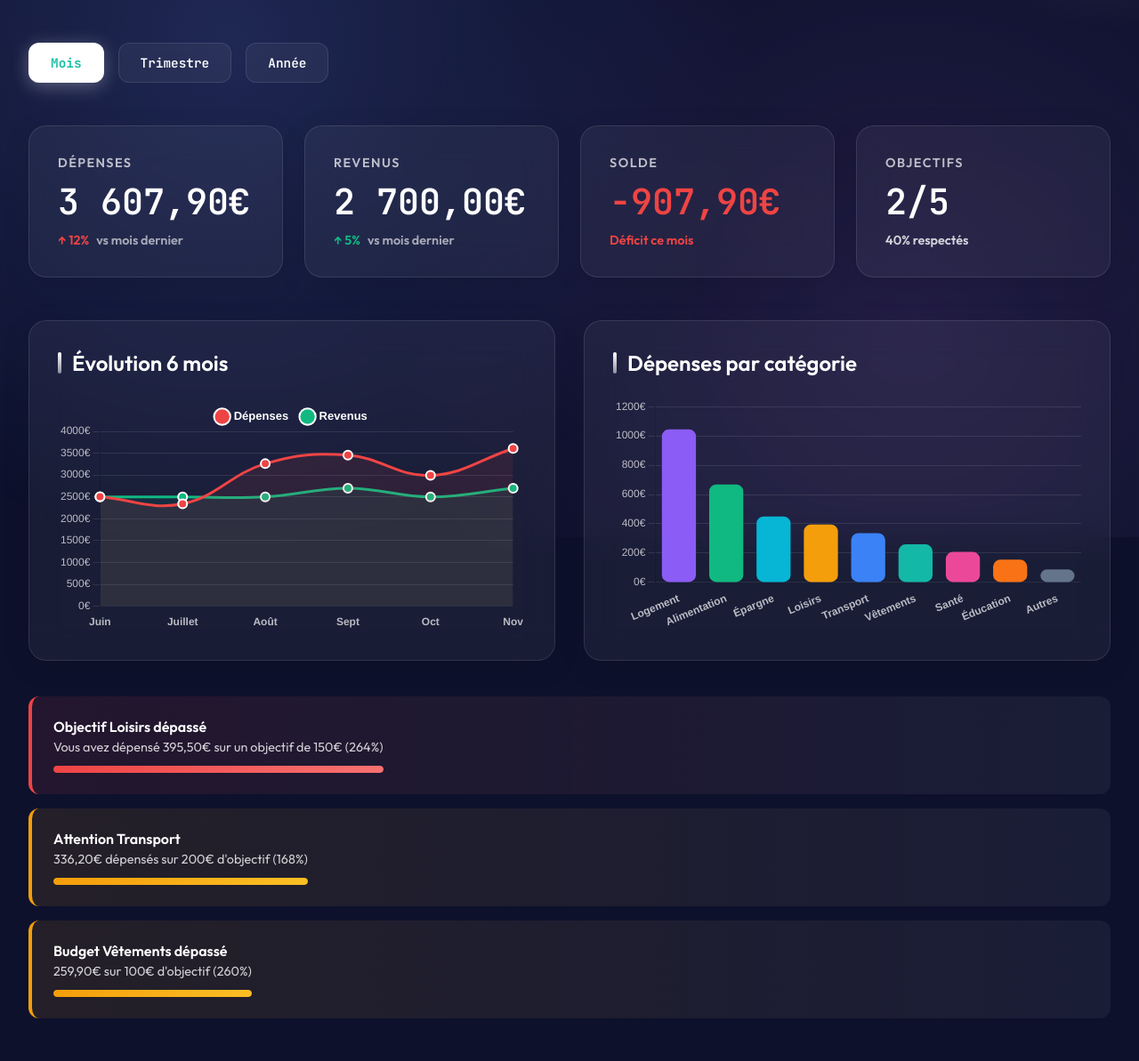
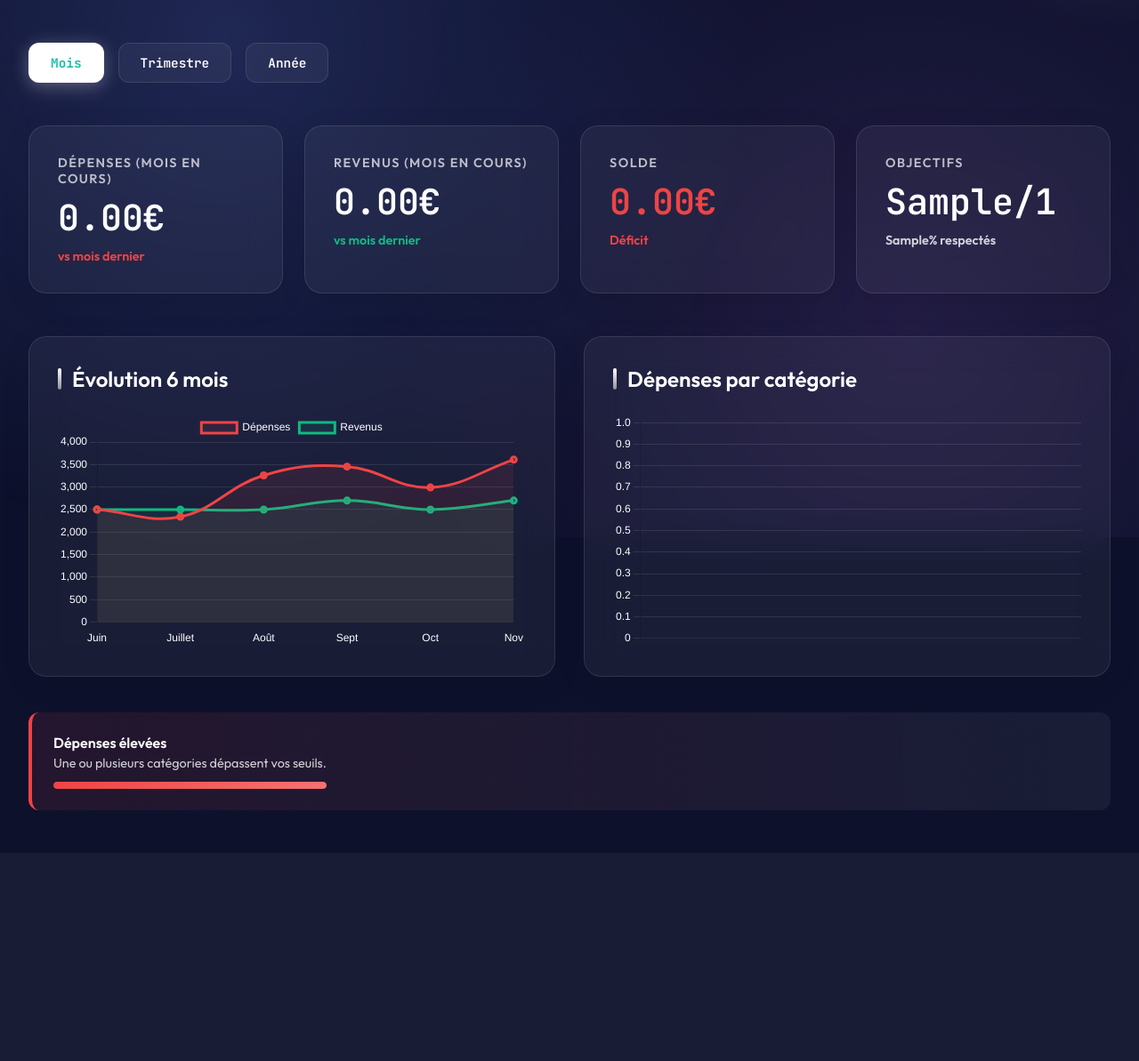
Before and after one commit to aferrah/Budgeometre, a Flask app: template templates/budget-dashboard.html in a window 1280 px wide. Shown: the part 196-1389 px from the top of the page at 89% size. After the commit the page ends 1107 px from the top, so only its background shows below. Run offline with Flask 3, Linux system fonts and the light colour scheme; the template is opened without the code that fills it: most values are stand-ins (such as "Sample title", 1, 10 or a date in 2020).

Commit message:
ajout du backend pour le dashboard budget

```diff
--- a/app.py
+++ b/app.py
@@ -1,6 +1,7 @@
 from flask import Flask, render_template, request, redirect, url_for
 from flask_sqlalchemy import SQLAlchemy
 from datetime import datetime
+from sqlalchemy import func
 
 app = Flask(__name__)
 
@@ -172,7 +173,7 @@ def list_transactions():
         lignes.append(f"{t.dateTransaction} - {t.titre} : {t.montant}€ (cat: {t.categorie.nom})")
     return "<br>".join(lignes) if lignes else "Aucune transaction pour l'instant."
 
-@app.route("/mes-depenses", methods=["GET", "POST"])
+'''@app.route("/mes-depenses", methods=["GET", "POST"])
 def mes_depenses():
     # --- 1) Traitement du formulaire (POST) ---
     if request.method == "POST":
@@ -215,6 +216,84 @@ def mes_depenses():
         "mes_depenses.html",
         transactions=transactions,
         categories=categories
+    )'''
+
+@app.route("/mes-depenses")
+def mes_depenses():
+    now = datetime.utcnow()
+    start_of_month = datetime(now.year, now.month, 1)
+
+    # Total dépenses (montants négatifs) du mois
+    total_depenses_raw = db.session.query(
+        func.coalesce(func.sum(Transaction.montant), 0)
+    ).filter(
+        Transaction.montant < 0,
+        Transaction.dateTransaction >= start_of_month
+    ).scalar()
+
+    # Total revenus (montants positifs) du mois
+    total_revenus_raw = db.session.query(
+        func.coalesce(func.sum(Transaction.montant), 0)
+    ).filter(
+        Transaction.montant > 0,
+        Transaction.dateTransaction >= start_of_month
+    ).scalar()
+
+    total_depenses = float(-total_depenses_raw)  # on affiche un nombre positif
+    total_revenus = float(total_revenus_raw)
+    solde = total_revenus - total_depenses
+
+    # Dépenses par catégorie pour le mois courant
+    depenses_par_categorie = (
+        db.session.query(
+            Categorie.nom,
+            func.coalesce(func.sum(Transaction.montant), 0)
+        )
+        .join(Transaction)
+        .filter(
+            Transaction.montant < 0,
+            Transaction.dateTransaction >= start_of_month
+        )
+        .group_by(Categorie.idCategorie)
+        .all()
+    )
+
+    # On transforme en dict { "Logement": 1045.0, ... } avec valeurs positives
+    depenses_par_categorie_dict = {
+        nom: float(-montant) for nom, montant in depenses_par_categorie
+    }
+
+    # Objectifs (très simple : on regarde si les dépenses de la catégorie dépassent l'objectif mensuel)
+    objectifs = Objectif.query.all()
+    nb_objectifs = len(objectifs)
+    objectifs_respectes = 0
+
+    for obj in objectifs:
+        depense_cat_raw = db.session.query(
+            func.coalesce(func.sum(Transaction.montant), 0)
+        ).filter(
+            Transaction.idCategorie == obj.idCategorie,
+            Transaction.montant < 0,
+            Transaction.dateTransaction >= start_of_month
+        ).scalar()
+
+        depense_cat = float(-depense_cat_raw)
+        if depense_cat <= float(obj.montant):
+            objectifs_respectes += 1
+
+    ratio_objectifs = int(
+        round(100 * objectifs_respectes / nb_objectifs)
+    ) if nb_objectifs > 0 else 0
+
+    return render_template(
+        "budget-dashboard.html",
+        total_depenses=total_depenses,
+        total_revenus=total_revenus,
+        solde=solde,
+        objectifs_respectes=objectifs_respectes,
+        nb_objectifs=nb_objectifs,
+        ratio_objectifs=ratio_objectifs,
+        depenses_par_categorie_dict=depenses_par_categorie_dict,
     )
 
 
--- a/templates/budget-dashboard.html
+++ b/templates/budget-dashboard.html
@@ -4,12 +4,16 @@
     <meta charset="UTF-8">
     <meta name="viewport" content="width=device-width, initial-scale=1.0">
     <title>Budgeomètre - Analytics</title>
+
     <script src="https://cdn.jsdelivr.net/npm/chart.js"></script>
+
     <link rel="preconnect" href="https://fonts.googleapis.com">
-    <link rel="stylesheet" href="../static/css/budget-dashboard.css">
+    <link rel="stylesheet" href="{{ url_for('static', filename='css/budget-dashboard.css') }}">
     <link rel="preconnect" href="https://fonts.gstatic.com" crossorigin>
+
     <link href="https://fonts.googleapis.com/css2?family=Outfit:wght@300;400;600;700&family=JetBrains+Mono:wght@400;600&display=swap" rel="stylesheet">
 </head>
+
 <body>
     <div class="container">
         <header>
@@ -23,44 +27,57 @@
             <button class="period-btn" onclick="changePeriod('year')">Année</button>
         </div>
 
-        <!-- Stats Cards -->
+        <!-- ------------------ CARDS ------------------ -->
         <div class="stats-grid">
+
+            <!-- Dépenses -->
             <div class="glass-card stat-card">
-                <div class="stat-label">Dépenses</div>
-                <div class="stat-value" id="totalExpenses">3 607,90€</div>
+                <div class="stat-label">Dépenses (mois en cours)</div>
+                <div class="stat-value">
+                    {{ '%.2f'|format(total_depenses) }}€
+                </div>
                 <div class="stat-change down">
-                    <span>↑ 12%</span>
-                    <span style="color: rgba(255,255,255,0.6);">vs mois dernier</span>
+                    <span>vs mois dernier</span>
                 </div>
             </div>
 
+            <!-- Revenus -->
             <div class="glass-card stat-card">
-                <div class="stat-label">Revenus</div>
-                <div class="stat-value" id="totalIncome">2 700,00€</div>
+                <div class="stat-label">Revenus (mois en cours)</div>
+                <div class="stat-value">
+                    {{ '%.2f'|format(total_revenus) }}€
+                </div>
                 <div class="stat-change up">
-                    <span>↑ 5%</span>
-                    <span style="color: rgba(255,255,255,0.6);">vs mois dernier</span>
+                    <span>vs mois dernier</span>
                 </div>
             </div>
 
+            <!-- Solde -->
             <div class="glass-card stat-card">
                 <div class="stat-label">Solde</div>
-                <div class="stat-value" id="balance" style="color: #ef4444;">-907,90€</div>
-                <div class="stat-change down">
-                    <span>Déficit ce mois</span>
+                <div class="stat-value"
+                     style="color: {{ '#22c55e' if solde >= 0 else '#ef4444' }};">
+                    {{ '%.2f'|format(solde) }}€
+                </div>
+                <div class="stat-change {{ 'up' if solde >= 0 else 'down' }}">
+                    <span>{{ 'Excédent' if solde >= 0 else 'Déficit' }}</span>
                 </div>
             </div>
 
+            <!-- Objectifs -->
             <div class="glass-card stat-card">
                 <div class="stat-label">Objectifs</div>
-                <div class="stat-value" id="goals">2/5</div>
+                <div class="stat-value">
+                    {{ objectifs_respectes }}/{{ nb_objectifs }}
+                </div>
                 <div class="stat-change" style="color: rgba(255,255,255,0.8);">
-                    <span>40% respectés</span>
+                    <span>{{ ratio_objectifs }}% respectés</span>
                 </div>
             </div>
+
         </div>
 
-        <!-- Charts -->
+        <!-- ------------------ GRAPHIQUES ------------------ -->
         <div class="charts-grid">
             <div class="glass-card chart-container">
                 <h3 class="chart-title">Évolution 6 mois</h3>
@@ -73,196 +90,53 @@
             </div>
         </div>
 
-        <!-- Alerts -->
+        <!-- ------------------ ALERTES (fixe pour l'instant) ------------------ -->
         <div class="alerts-container">
+
             <div class="alert danger">
                 <div class="alert-content">
-                    <h4>Objectif Loisirs dépassé</h4>
-                    <p>Vous avez dépensé 395,50€ sur un objectif de 150€ (264%)</p>
+                    <h4>Dépenses élevées</h4>
+                    <p>Une ou plusieurs catégories dépassent vos seuils.</p>
                     <div class="progress-bar">
-                        <div class="progress-fill danger" style="width: 100%;"></div>
+                        <div class="progress-fill danger" style="width:100%;"></div>
                     </div>
                 </div>
             </div>
 
-            <div class="alert warning">
-                <div class="alert-content">
-                    <h4>Attention Transport</h4>
-                    <p>336,20€ dépensés sur 200€ d'objectif (168%)</p>
-                    <div class="progress-bar">
-                        <div class="progress-fill warning" style="width: 100%;"></div>
-                    </div>
-                </div>
-            </div>
+        </div>
 
-            <div class="alert warning">
-                <div class="alert-content">
-                    <h4>Budget Vêtements dépassé</h4>
-                    <p>259,90€ sur 100€ d'objectif (260%)</p>
-                    <div class="progress-bar">
-                        <div class="progress-fill warning" style="width: 100%;"></div>
-                    </div>
-                </div>
-            </div>
-        </div>
     </div>
 
+    <!-- ------------------ SCRIPT BACKEND → FRONT ------------------ -->
     <script>
-        // Données factices basées sur ton schéma BDD
-        const mockData = {
-            categories: [
-                { id: 1, nom: 'Alimentation', description: 'Courses, restaurants', color: '#10b981' },
-                { id: 2, nom: 'Transport', description: 'Essence, transports', color: '#3b82f6' },
-                { id: 3, nom: 'Loisirs', description: 'Sorties, hobbies', color: '#f59e0b' },
-                { id: 4, nom: 'Logement', description: 'Loyer, charges', color: '#8b5cf6' },
-                { id: 5, nom: 'Santé', description: 'Médecin, pharmacie', color: '#ec4899' },
-                { id: 6, nom: 'Vêtements', description: 'Habits, chaussures', color: '#14b8a6' },
-                { id: 7, nom: 'Éducation', description: 'Livres, formations', color: '#f97316' },
-                { id: 8, nom: 'Épargne', description: 'Économies', color: '#06b6d4' },
-                { id: 9, nom: 'Autres', description: 'Divers', color: '#64748b' }
-            ],
-            depensesParCategorie: {
-                'Logement': 1045.00,
-                'Alimentation': 669.30,
-                'Épargne': 450.00,
-                'Loisirs': 395.50,
-                'Transport': 336.20,
-                'Vêtements': 259.90,
-                'Santé': 208.50,
-                'Éducation': 155.00,
-                'Autres': 88.50
-            },
-            evolutionMensuelle: {
-                mois: ['Juin', 'Juillet', 'Août', 'Sept', 'Oct', 'Nov'],
-                depenses: [2503, 2341, 3260, 3454, 2991, 3608],
-                revenus: [2500, 2500, 2500, 2700, 2500, 2700]
-            }
-        };
+        // Valeurs réelles envoyées par Flask
+        const depensesParCategorieBackend = {{ depenses_par_categorie_dict | tojson }};
 
-        // Graphique d'évolution
-        function createLineChart() {
-            const ctx = document.getElementById('lineChart').getContext('2d');
+        // Catégories fixes + couleurs
+        const categoriesRef = [
+            { nom: 'Alimentation', color: '#10b981' },
+            { nom: 'Transport', color: '#3b82f6' },
+            { nom: 'Loisirs', color: '#f59e0b' },
+            { nom: 'Logement', color: '#8b5cf6' },
+            { nom: 'Santé', color: '#ec4899' },
+            { nom: 'Vêtements', color: '#14b8a6' },
+            { nom: 'Éducation', color: '#f97316' },
+            { nom: 'Épargne', color: '#06b6d4' },
+            { nom: 'Autres', color: '#64748b' }
+        ];
 
-            new Chart(ctx, {
-                type: 'line',
-                data: {
-                    labels: mockData.evolutionMensuelle.mois,
-                    datasets: [
-                        {
-                            label: 'Dépenses',
-                            data: mockData.evolutionMensuelle.depenses,
-                            borderColor: '#ef4444',
-                            backgroundColor: 'rgba(239, 68, 68, 0.1)',
-                            borderWidth: 3,
-                            tension: 0.4,
-                            fill: true,
-                            pointRadius: 5,
-                            pointHoverRadius: 7,
-                            pointBackgroundColor: '#ef4444',
-                            pointBorderColor: '#fff',
-                            pointBorderWidth: 2
-                        },
-                        {
-                            label: 'Revenus',
-                            data: mockData.evolutionMensuelle.revenus,
-                            borderColor: '#10b981',
-                            backgroundColor: 'rgba(16, 185, 129, 0.1)',
-                            borderWidth: 3,
-                            tension: 0.4,
-                            fill: true,
-                            pointRadius: 5,
-                            pointHoverRadius: 7,
-                            pointBackgroundColor: '#10b981',
-                            pointBorderColor: '#fff',
-                            pointBorderWidth: 2
-                        }
-                    ]
-                },
-                options: {
-                    responsive: true,
-                    maintainAspectRatio: true,
-                    interaction: {
-                        intersect: false,
-                        mode: 'index'
-                    },
-                    plugins: {
-                        legend: {
-                            display: true,
-                            labels: {
-                                color: '#fff',
-                                font: {
-                                    size: 13,
-                                    weight: '600'
-                                },
-                                padding: 15,
-                                usePointStyle: true,
-                                pointStyle: 'circle'
-                            }
-                        },
-                        tooltip: {
-                            backgroundColor: 'rgba(15, 23, 42, 0.95)',
-                            titleColor: '#fff',
-                            bodyColor: '#fff',
-                            borderColor: 'rgba(255, 255, 255, 0.1)',
-                            borderWidth: 1,
-                            padding: 12,
-                            titleFont: {
-                                size: 14,
-                                weight: '600'
-                            },
-                            bodyFont: {
-                                size: 13
-                            },
-                            callbacks: {
-                                label: function(context) {
-                                    return ` ${context.dataset.label}: ${context.parsed.y.toFixed(2)}€`;
-                                }
-                            }
-                        }
-                    },
-                    scales: {
-                        y: {
-                            beginAtZero: true,
-                            grid: {
-                                color: 'rgba(255, 255, 255, 0.1)',
-                                drawBorder: false
-                            },
-                            ticks: {
-                                color: 'rgba(255, 255, 255, 0.7)',
-                                font: {
-                                    size: 12
-                                },
-                                callback: function(value) {
-                                    return value + '€';
-                                }
-                            }
-                        },
-                        x: {
-                            grid: {
-                                display: false
-                            },
-                            ticks: {
-                                color: 'rgba(255, 255, 255, 0.7)',
-                                font: {
-                                    size: 12,
-                                    weight: '600'
-                                }
-                            }
-                        }
-                    }
-                }
-            });
-        }
+        // Transformation pour le graphique
+        const labels = Object.keys(depensesParCategorieBackend);
+        const data = Object.values(depensesParCategorieBackend);
 
-        // Graphique en barres
+        const colors = labels.map(label => {
+            const cat = categoriesRef.find(c => c.nom === label);
+            return cat ? cat.color : '#64748b';
+        });
+
+        // ------------------ GRAPHIQUE BARRES ------------------
         function createBarChart() {
             const ctx = document.getElementById('barChart').getContext('2d');
-            const labels = Object.keys(mockData.depensesParCategorie);
-            const data = Object.values(mockData.depensesParCategorie);
-            const colors = labels.map(label => {
-                const cat = mockData.categories.find(c => c.nom === label);
-                return cat ? cat.color : '#64748b';
-            });
 
             new Chart(ctx, {
                 type: 'bar',
@@ -278,82 +152,89 @@
                 },
                 options: {
                     responsive: true,
-                    maintainAspectRatio: true,
                     plugins: {
-                        legend: {
-                            display: false
-                        },
-                        tooltip: {
-                            backgroundColor: 'rgba(15, 23, 42, 0.95)',
-                            titleColor: '#fff',
-                            bodyColor: '#fff',
-                            borderColor: 'rgba(255, 255, 255, 0.1)',
-                            borderWidth: 1,
-                            padding: 12,
-                            titleFont: {
-                                size: 14,
-                                weight: '600'
-                            },
-                            bodyFont: {
-                                size: 13
-                            },
-                            callbacks: {
-                                label: function(context) {
-                                    return ` ${context.parsed.y.toFixed(2)}€`;
-                                }
-                            }
-                        }
+                        legend: { display: false }
                     },
                     scales: {
                         y: {
                             beginAtZero: true,
-                            grid: {
-                                color: 'rgba(255, 255, 255, 0.1)',
-                                drawBorder: false
-                            },
-                            ticks: {
-                                color: 'rgba(255, 255, 255, 0.7)',
-                                font: {
-                                    size: 12
-                                },
-                                callback: function(value) {
-                                    return value + '€';
-                                }
-                            }
+                            ticks: { color: '#fff' },
+                            grid: { color: 'rgba(255,255,255,0.1)' }
                         },
                         x: {
-                            grid: {
-                                display: false
-                            },
-                            ticks: {
-                                color: 'rgba(255, 255, 255, 0.7)',
-                                font: {
-                                    size: 12,
-                                    weight: '600'
-                                }
-                            }
+                            ticks: { color: '#fff' },
+                            grid: { display: false }
                         }
                     }
                 }
             });
         }
 
-        // Changer de période
-        function changePeriod(period) {
-            document.querySelectorAll('.period-btn').forEach(btn => {
-                btn.classList.remove('active');
+        // ------------------ GRAPHIQUE LINES (fake pour l’instant) ------------------
+        function createLineChart() {
+            const ctx = document.getElementById('lineChart').getContext('2d');
+
+            new Chart(ctx, {
+                type: 'line',
+                data: {
+                    labels: ['Juin', 'Juillet', 'Août', 'Sept', 'Oct', 'Nov'],
+                    datasets: [
+                        {
+                            label: 'Dépenses',
+                            data: [2503, 2341, 3260, 3454, 2991, 3608],
+                            borderColor: '#ef4444',
+                            backgroundColor: 'rgba(239, 68, 68, 0.1)',
+                            borderWidth: 3,
+                            tension: 0.4,
+                            fill: true
+                        },
+                        {
+                            label: 'Revenus',
+                            data: [2500, 2500, 2500, 2700, 2500, 2700],
+                            borderColor: '#10b981',
+                            backgroundColor: 'rgba(16, 185, 129, 0.1)',
+                            borderWidth: 3,
+                            tension: 0.4,
+                            fill: true
+                        }
+                    ]
+                },
+                options: {
+                    responsive: true,
+                    plugins: {
+                        legend: {
+                            labels: { color: '#fff' }
+                        }
+                    },
+                    scales: {
+                        y: {
+                            beginAtZero: true,
+                            ticks: { color: '#fff' },
+                            grid: { color: 'rgba(255,255,255,0.1)' }
+                        },
+                        x: {
+                            ticks: { color: '#fff' },
+                            grid: { display: false }
+                        }
+                    }
+                }
             });
-            event.target.classList.add('active');
-
-            // Ici tu pourras filtrer les données selon la période
-            console.log('Période changée:', period);
         }
 
-        // Initialisation
+        // ------------------ Périodes ------------------
+        function changePeriod(period) {
+            document.querySelectorAll('.period-btn').forEach(btn => btn.classList.remove('active'));
+            event.target.classList.add('active');
+            console.log("Période choisie :", period);
+        }
+
+        // ------------------ INIT ------------------
         window.addEventListener('load', () => {
             createLineChart();
             createBarChart();
         });
+
     </script>
+
 </body>
 </html>
--- a/templates/index.html
+++ b/templates/index.html
@@ -55,7 +55,7 @@
             {% endif %}
         </section>
         <div class="add-expense-container">
-            <a href="">Accéder à mes dépenses</a>
+            <a href="{{ url_for('mes_depenses') }}">Accéder à mes dépenses</a>
         </div>
     </main>
 
```
